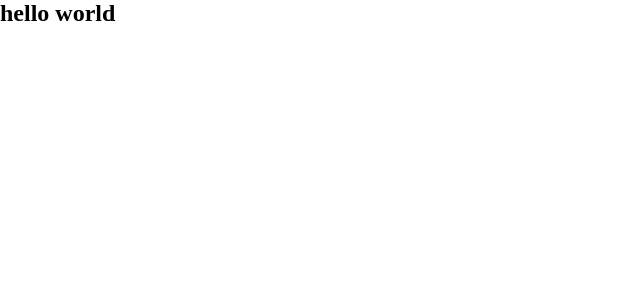
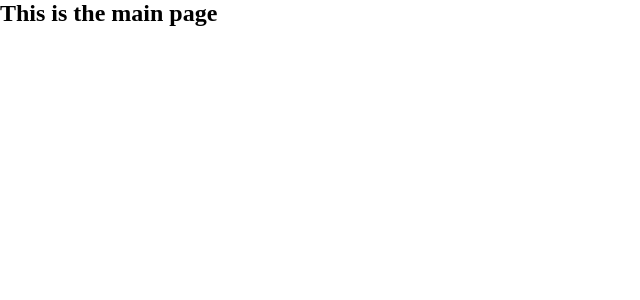
Before and after one commit to Fredvel123/todo-list, a React (Create React App) app in the folder client/: page / in a window 1280 px wide. Shown: the top 300 px of the page, without its empty margins (0-640 px from the left). Built offline with nearby package versions, Linux system fonts and the light colour scheme.

Commit message:
adding react router

```diff
--- a/client/package.json
+++ b/client/package.json
@@ -7,6 +7,7 @@
     "react": "^18.2.0",
     "react-dom": "^18.2.0",
     "react-redux": "^8.0.2",
+    "react-router-dom": "^6.3.0",
     "react-scripts": "5.0.1",
     "styled-components": "^5.3.5",
     "web-vitals": "^2.1.0"
--- a/client/src/App.jsx
+++ b/client/src/App.jsx
@@ -1,8 +1,13 @@
+import { BrowserRouter, Routes, Route } from "react-router-dom";
+import Main from "./pages/Main/Main";
+
 function App() {
   return (
-    <div className="App">
-      <h2>hello world</h2>
-    </div>
+    <BrowserRouter>
+      <Routes>
+        <Route path="/" element={<Main />} />
+      </Routes>
+    </BrowserRouter>
   );
 }
 
--- /dev/null
+++ b/client/src/pages/Main/Main.jsx
@@ -0,0 +1,7 @@
+export default function Main() {
+  return (
+    <div>
+      <h2>This is the main page</h2>
+    </div>
+  );
+}
```
Also changed, not shown: client/src/pages/Main/MainStyles.jsx (added), 1 other file (tests, documents, lock files or other folders).
